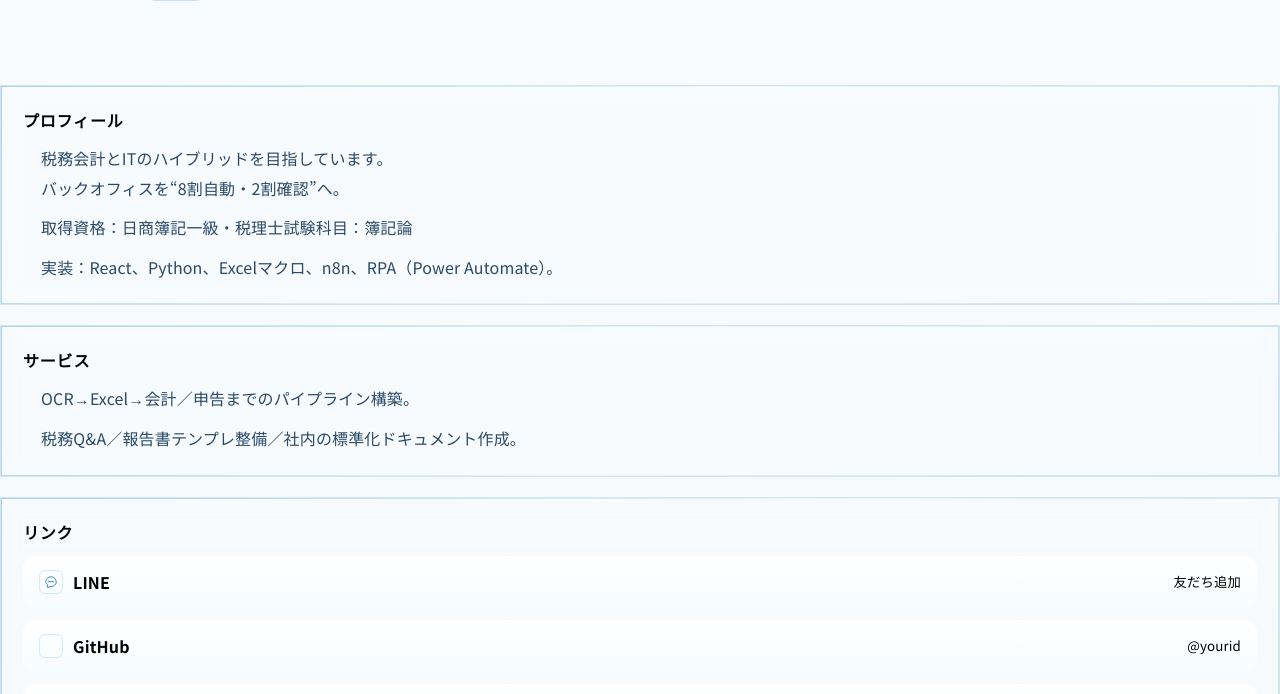
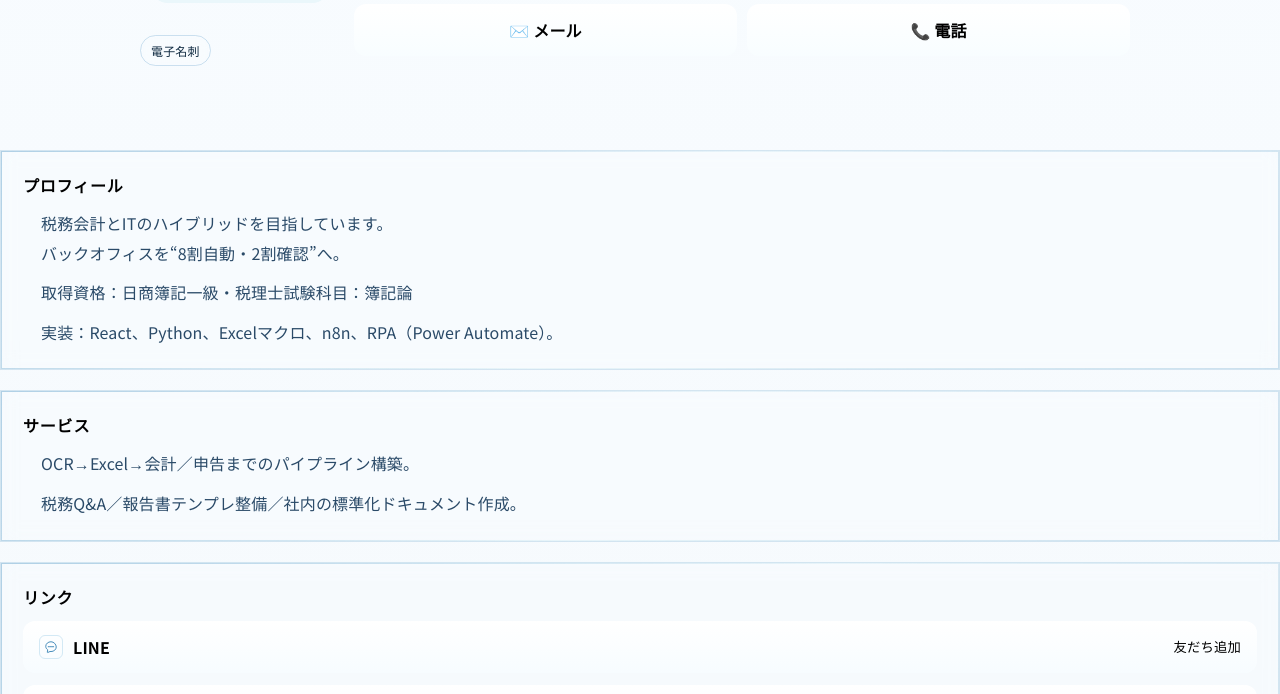
Before and after one commit to hj-crew/kentarou-suzuki.github.io, a plain HTML site: page index.html in a window 1280 px wide. Shown: the part 328-1022 px from the top of the page. Drawn offline with nearby package versions, Linux system fonts and the light colour scheme.

Commit message:
Update index.html

```diff
--- a/index.html
+++ b/index.html
@@ -105,6 +105,17 @@ footer{margin-top:30px;color:var(--sub);font-size:12px;display:flex;justify-cont
 </style>
 
 </head>
+  <script>
+  // 固定ヘッダーの高さに応じて本文余白を同期
+  function syncHeaderSpace(){
+    const wrap = document.querySelector('.nav-wrap');
+    if(!wrap) return;
+    const h = wrap.offsetHeight;      // 実際のヘッダー高さ
+    document.body.style.paddingTop = (h || 0) + 'px';
+  }
+  window.addEventListener('load', syncHeaderSpace);
+  window.addEventListener('resize', syncHeaderSpace);
+</script>
 <body>
  <!-- Top Nav -->
   <div class="nav-wrap">
```
